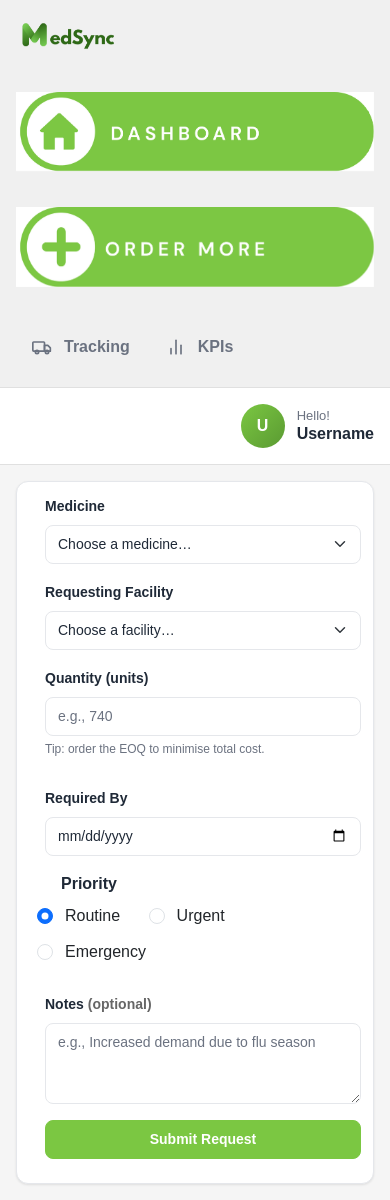
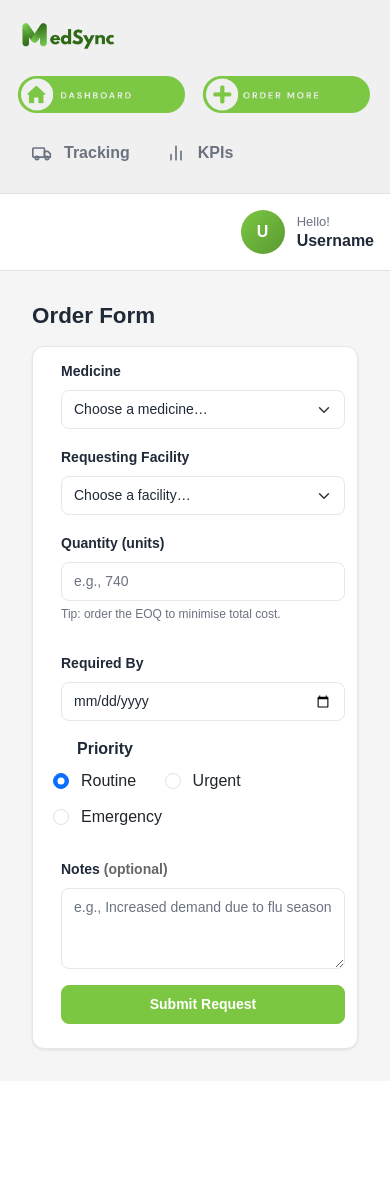
Before and after one commit to u24645177/BFB321_Group4_Project, a Flask app: page /reorder in a window 390 px wide. After the commit the page ends 1051 px from the top, so only its background shows below. Run offline with Flask 3, Linux system fonts and the light colour scheme.

Commit message:
fixing phone formatting and adding a title to the reorder page

```diff
--- a/static/css/style.css
+++ b/static/css/style.css
@@ -555,8 +555,8 @@ footer a:hover {
         /* Dashboard icon link - positioned after brand */
         .dashboard-link {
             width: 100%;
-            margin-bottom: 20px;
-            margin-top: 16px;
+            margin-bottom: 1px;
+            margin-top: 8px;
         }
 
         .dashboard-link .icon-image {
@@ -716,6 +716,28 @@ footer a:hover {
         }
 
         @media (max-width: 768px) {
+        /* Icon links side by side on mobile */
+            .dashboard-link {
+                width: calc(50% - 10px);
+                margin-right: 0;
+                margin-bottom: 0;
+                margin-top: 0;
+            }
+
+                        .order-more-link {
+                width: calc(50% - 10px);
+                margin-bottom: 0;
+            }
+
+            .dashboard-link .icon-image {
+                max-height: 60px;
+            }
+
+            .order-more-link .icon-image {
+                max-height: 60px;
+            }
+
+            /* Make icon links sit horizontally next to each other */
             .app-shell { flex-direction: column; }
 
             .sidebar {
--- a/templates/reorder.html
+++ b/templates/reorder.html
@@ -4,6 +4,11 @@
 {% block title %}Reorder Request - MedSync{% endblock %}
 
 {% block content %}
+
+<div class="content">
+    <h2>Order Form</h2>
+
+
 <div id="toast" class="toast">
     {% with messages = get_flashed_messages(with_categories=true) %}
     {% for category, message in messages %}
@@ -87,12 +92,6 @@
 {% endblock %}
 
 {% block scripts %}
-<script>
-    // Don't allow "Required By" dates in the past
-    document.getElementById('requiredBy').min = new Date().toISOString().split('T')[0];
-</script>
-
-
 
 <script>
     // Don't allow "Required By" dates in the past
```
Also changed, not shown: other parts of static/css/style.css (+29 -12 lines), static/images/dashboard_icon.png, static/images/order_more_icon.png.
